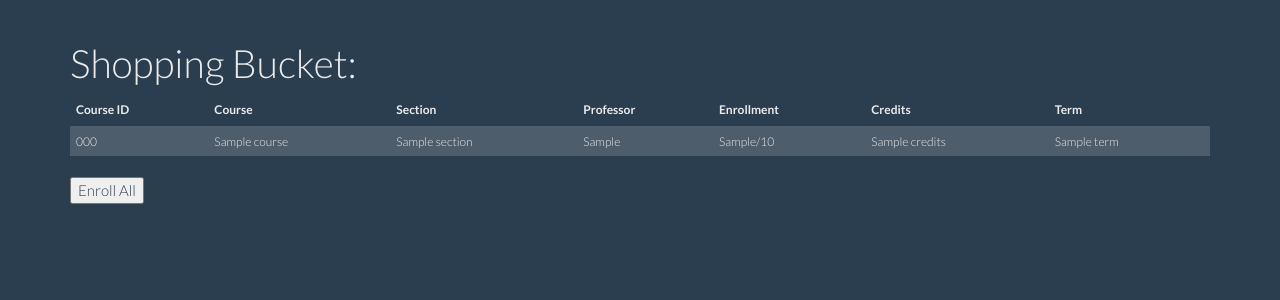
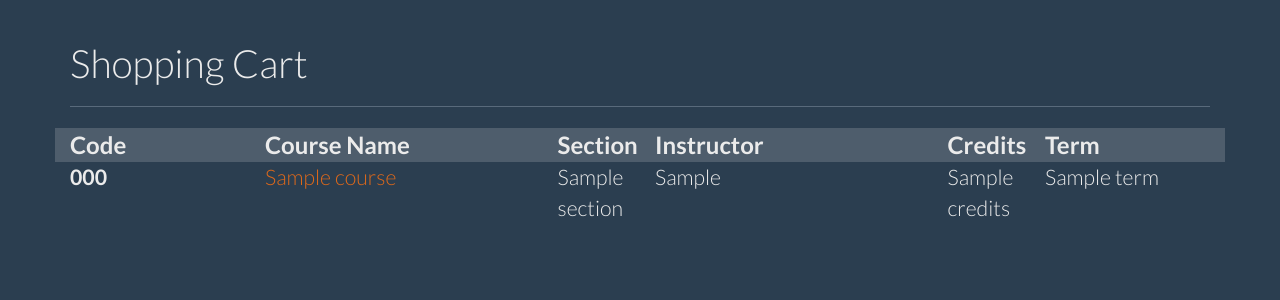
Before and after one commit to amccarthy1/gr8, a Django app: template gr8/grading/templates/shopping_cart.html in a window 1280 px wide. Shown: the part 40-340 px from the top of the page. Run offline with Django 3.2, Linux system fonts and the light colour scheme; the template is opened without the code that fills it: most values are stand-ins (such as "Sample title", 1, 10 or a date in 2020); some libraries are stand-ins or nearby versions.

```diff
--- a/gr8/grading/templates/shopping_cart.html
+++ b/gr8/grading/templates/shopping_cart.html
@@ -1,45 +1,41 @@
 {% extends 'base.html' %}
 {% block content %}
 
+<h1>Shopping Cart</h1>
 {% if cart_courses.count %}
-<h1>Shopping Bucket:</h1>
+<hr/>
+<div class="row course-header">
+    <div class="col-md-2">Code</div>
+    <div class="col-md-3">Course Name</div>
+    <div class="col-md-1">Section</div>
+    <div class="col-md-3">Instructor</div>
+    <div class="col-md-1">Credits</div>
+    <div class="col-md-2">Term</div>
+</div>
+{% for enrolled_in in cart_courses %}
+<div class="row course-row">
+    <div class="col-md-2 course-code course-col">
+        {{ enrolled_in.course.course_code }}
+    </div>
+    <div class="col-md-3 course-name course-col"><a href="{% url 'grading:info' enrolled_in.course.id %}">
+        {{ enrolled_in.course.name }}
+    </a></div>
+    <div class="col-md-1 course-section course-col">
+        {{ enrolled_in.course.section }}
+    </div>
+    <div class="col-md-3 course-instructor course-col">
+        {{ enrolled_in.course.get_prof }}
+    </div>
+    <div class="col-md-1 course-credits course-col">
+        {{ enrolled_in.course.credits }}
+    </div>
+    <div class="col-md-2 course-term course-col">
+        {{ enrolled_in.course.term }}
+    </div>
+</div>
 
-<table id="shopping-bucket-table" class="table table-striped">
-    <thead>
-      <tr>
-        <th>Course ID</th>
-        <th>Course</th>
-        <th>Section</th>
-        <th>Professor</th>
-        <th>Enrollment</th>
-        <th>Credits</th>
-        <th>Term</th>
-      </tr>
-    </thead>
-    <tbody>
-      {%  for enrolled_in in cart_courses %}
-      <tr>
-        <td>{{ enrolled_in.course.course_code.code }}</td>
-        <td>{{ enrolled_in.course }}</td>
-        <td>{{ enrolled_in.course.section }}</td>
-        <td>{{ enrolled_in.course.get_prof }}</td>
-        <td>{{ enrolled_in.course.get_enrollment }}/{{ enrolled_in.course.capacity}} </td>
-        <td>{{ enrolled_in.course.credits }}</td>
-        <td>{{ enrolled_in.course.term }}</td>
-      </tr>
-    {% endfor %}
-    </tbody>
-  </table>
-
-
-<form action="{% url 'grading:cart' %}" method="POST">
-{% csrf_token %}
-
-<input type="submit" value="Enroll All">
-</form>
-
+{% endfor %}
 {% else %}
-<h1>Your Shopping Bucket Is Empty</h1>
-<h3>Go add some courses!</h3>
+<h2>Your shopping cart is empty. Add some courses to see them here!</h2>
 {% endif %}
 {% endblock content %}
```
Also changed, not shown: gr8/grading/models.py (+31 -0 lines), gr8/grading/templates/course_info.html (+9 -0 lines), gr8/grading/templates/course_list.html (+6 -2 lines), gr8/grading/templates/courses_mine.html (+12 -4 lines), gr8/grading/views.py (+5 -11 lines).
